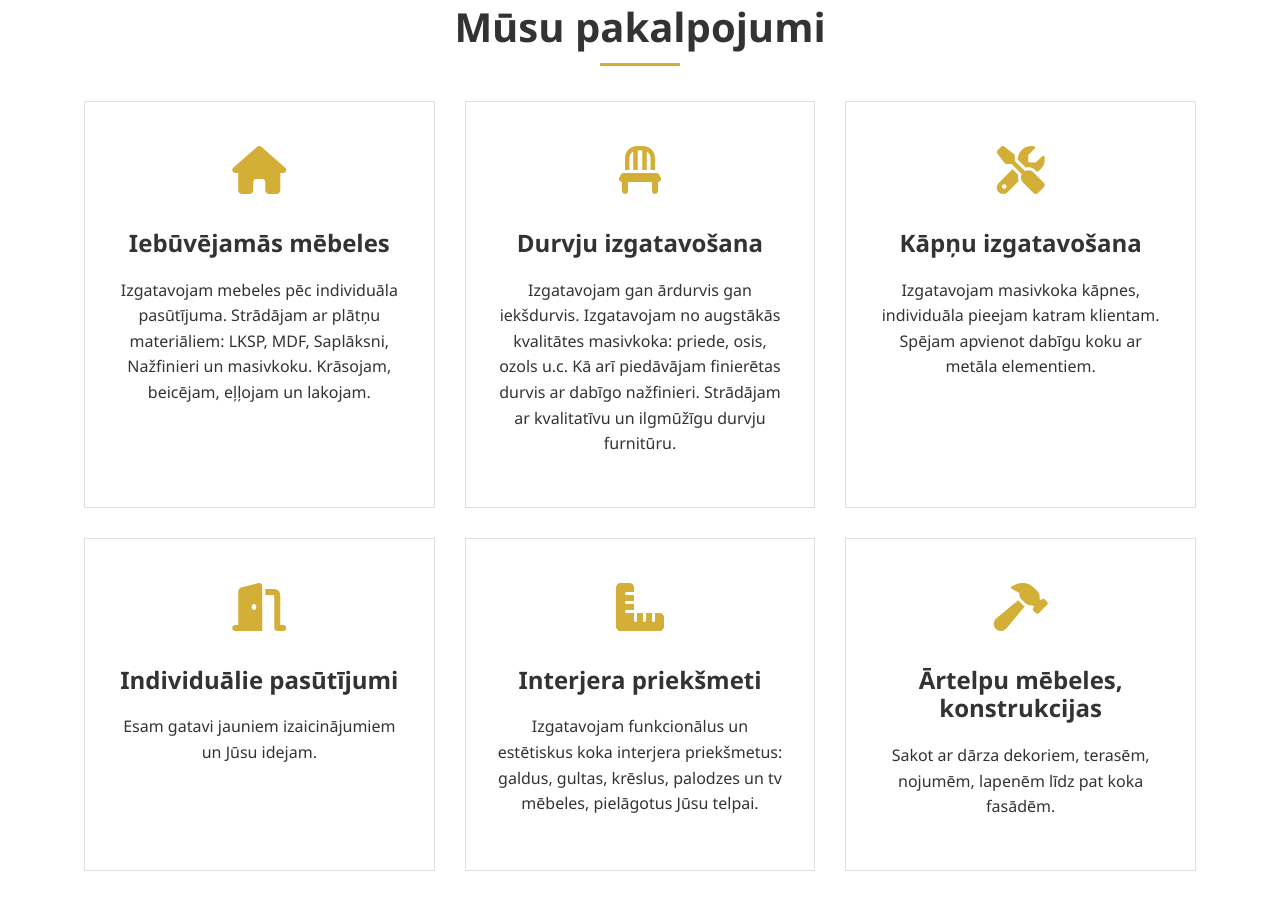
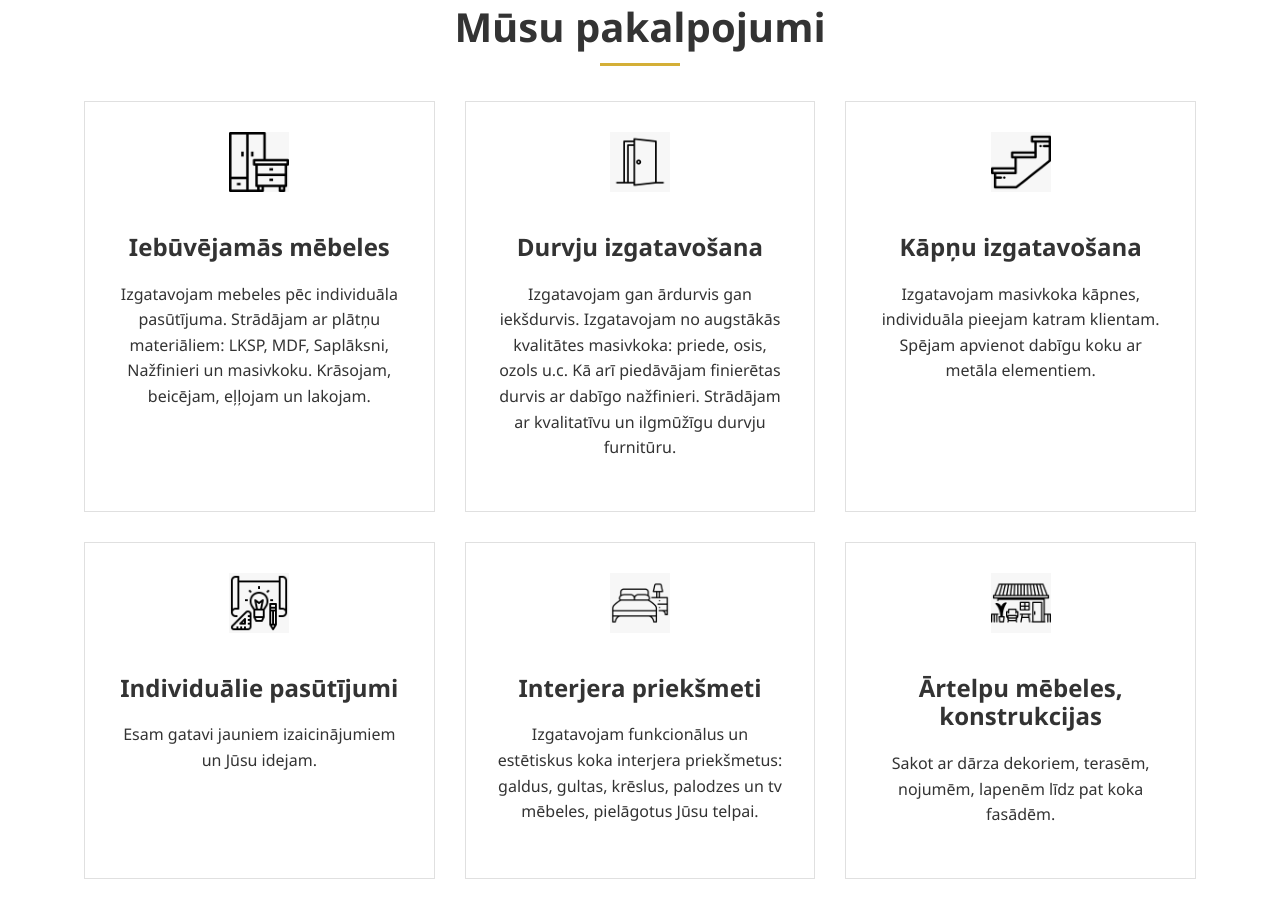
Before and after one commit to Euphorbium69/buro, a plain HTML site: page index.html in a window 1280 px wide. Shown: the part 877-1795 px from the top of the page. Drawn offline with Linux system fonts and the light colour scheme.

Commit message:
Added new pictures

```diff
--- a/index.html
+++ b/index.html
@@ -54,42 +54,42 @@
             <div class="services-grid">
                 <div class="service-card">
                     <div class="service-icon">
-                        <i class="fas fa-home"></i>
+                        <img src="26.jpeg" alt="Iebūvējamās mēbeles">
                     </div>
                     <h3>Iebūvējamās mēbeles</h3>
                     <p>Izgatavojam mebeles pēc individuāla pasūtījuma. Strādājam ar plātņu materiāliem: LKSP, MDF, Saplāksni, Nažfinieri un masivkoku. Krāsojam, beicējam, eļļojam un lakojam.</p>
                 </div>
                 <div class="service-card">
                     <div class="service-icon">
-                        <i class="fas fa-chair"></i>
+                         <img src="24.jpeg" alt="Iebūvējamās mēbeles">
                     </div>
                     <h3>Durvju izgatavošana</h3>
                     <p>Izgatavojam gan ārdurvis gan iekšdurvis. Izgatavojam no augstākās kvalitātes masivkoka: priede, osis, ozols u.c. Kā arī piedāvājam finierētas durvis ar dabīgo nažfinieri. Strādājam ar kvalitatīvu un ilgmūžīgu durvju furnitūru. </p>
                 </div>
                 <div class="service-card">
                     <div class="service-icon">
-                        <i class="fas fa-tools"></i>
+                         <img src="23.jpeg" alt="Iebūvējamās mēbeles">
                     </div>
                     <h3>Kāpņu izgatavošana</h3>
                     <p>Izgatavojam masivkoka kāpnes, individuāla pieejam katram klientam. Spējam apvienot dabīgu koku ar metāla elementiem.</p>
                 </div>
                 <div class="service-card">
                     <div class="service-icon">
-                        <i class="fas fa-door-open"></i>
+                        <img src="27.jpeg" alt="Iebūvējamās mēbeles">
                     </div>
                     <h3>Individuālie pasūtījumi</h3>
                     <p>Esam gatavi jauniem izaicinājumiem un Jūsu idejam.</p>
                 </div>
                 <div class="service-card">
                     <div class="service-icon">
-                        <i class="fas fa-ruler-combined"></i>
+                        <img src="25.jpeg" alt="Iebūvējamās mēbeles">
                     </div>
                     <h3>Interjera priekšmeti</h3>
                     <p>Izgatavojam funkcionālus un estētiskus koka interjera priekšmetus: galdus, gultas, krēslus, palodzes un tv mēbeles, pielāgotus Jūsu telpai.</p>
                 </div>
                 <div class="service-card">
                     <div class="service-icon">
-                        <i class="fas fa-hammer"></i>
+                        <img src="22.jpeg" alt="Iebūvējamās mēbeles">
                     </div>
                     <h3>Ārtelpu mēbeles, konstrukcijas</h3>
                     <p>Sakot ar dārza dekoriem, terasēm, nojumēm, lapenēm līdz pat koka fasādēm.</p>
--- a/style.css
+++ b/style.css
@@ -259,6 +259,12 @@ header.scrolled {
     font-size: 3rem;
     color: var(--accent-color);
     margin-bottom: 20px;
+}
+
+.service-icon img {
+    width: 60px;
+    height: 60px;
+    object-fit: contain;
 }
 
 .service-card h3 {
```
Also changed, not shown: 22.jpeg (added), 23.jpeg (added), 24.jpeg (added), 25.jpeg (added), 26.jpeg (added), 27.jpeg (added).
